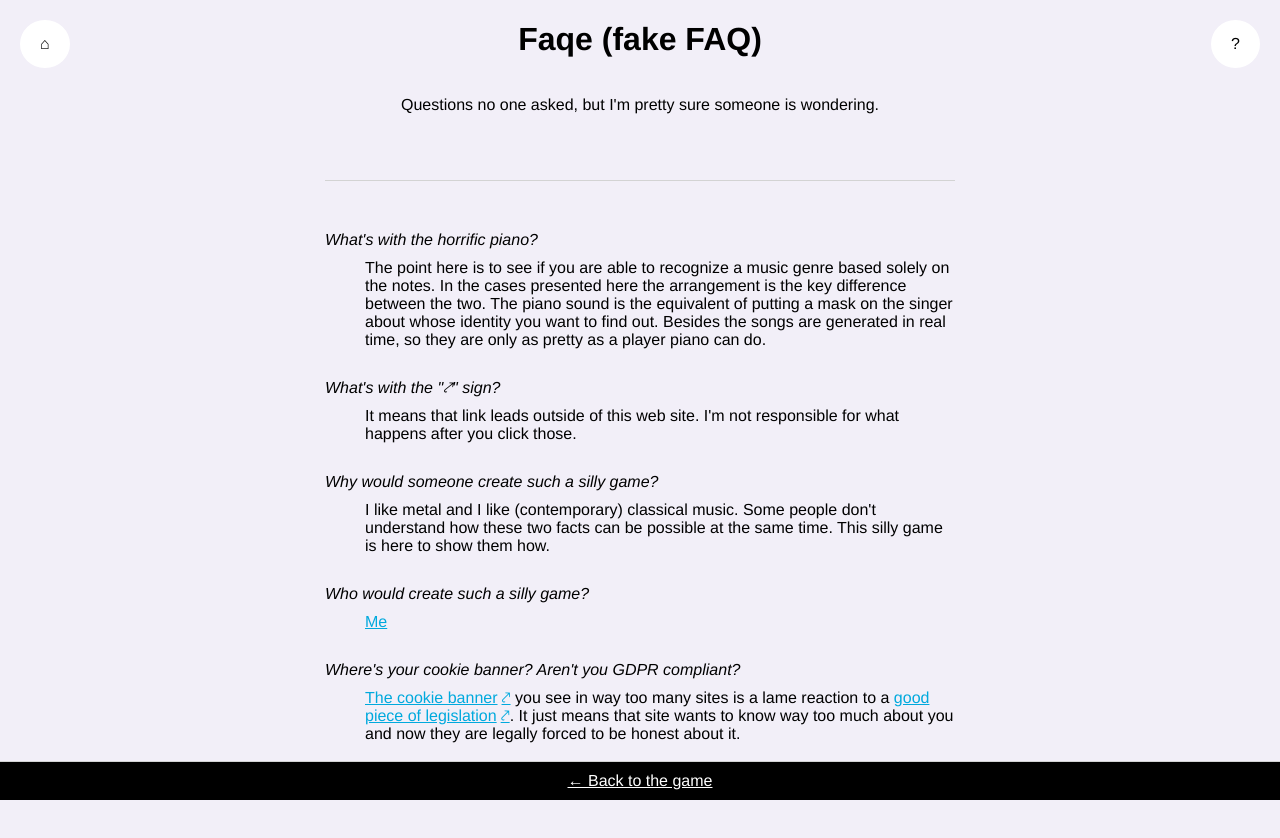
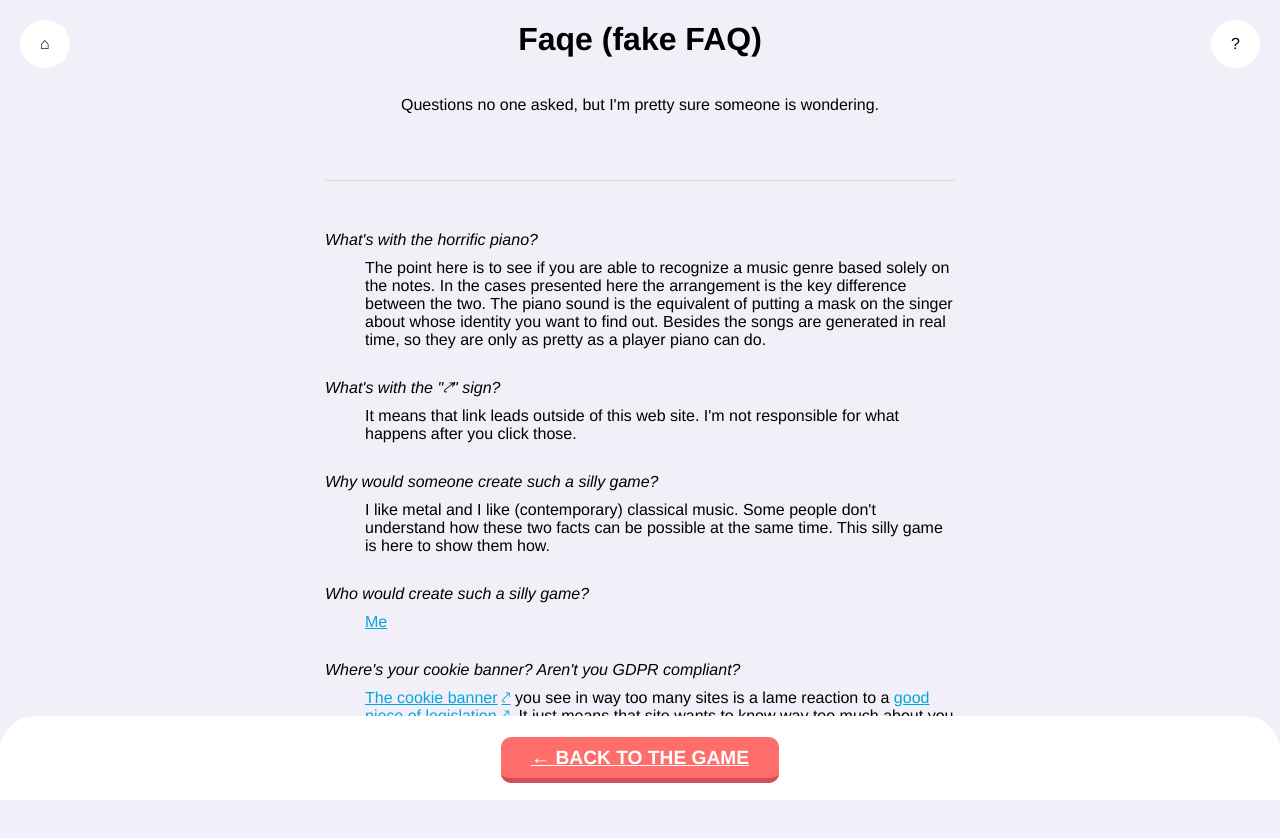
Before and after one commit to regisfrias/metal-or-medal, a SvelteKit app: page /faqe in a window 1280 px wide. Shown: the top 838 px of the page. Built offline with nearby package versions, Linux system fonts and the light colour scheme.

Commit message:
Make faqe page footer style consistent with the home.

```diff
--- a/src/app.css
+++ b/src/app.css
@@ -54,7 +54,7 @@ a {
   margin-left: 0.25rem;
 }
 
-button {
+button, .button {
   background-color: var(--white);
   color: var(--black);
   border: 1px solid var(--light-gray);
@@ -68,12 +68,12 @@ button {
   transition: background-color var(--fast), color var(--fast);
 }
 
-button:hover {
+button:hover, .button:hover {
   background-color: var(--blue);
   color: var(--white);
 }
 
-button:active {
+button:active, .button:active {
   background-color: var(--blue-dark);
 }
 
@@ -169,6 +169,17 @@ button:active {
   top: -2px;
 }
 
+.footer {
+  position: fixed;
+  bottom: 0;
+  left: 0;
+  right: 0;
+  background-color: var(--white);
+  border-top-left-radius: var(--border-radius-lg);
+  border-top-right-radius: var(--border-radius-lg);
+  z-index: 2;
+}
+
 @media screen and (min-width: 690px) {
   .wrapper {
     margin: 0 auto;
--- a/src/routes/faqe/+page.svelte
+++ b/src/routes/faqe/+page.svelte
@@ -27,8 +27,10 @@
   <dd><a href="https://duckduckgo.com/?q=cookie+banner&t=brave&ia=web" class="external_link">The cookie banner</a> you see in way too many sites is a lame reaction to a <a href="https://en.wikipedia.org/wiki/General_Data_Protection_Regulation" class="external_link">good piece of legislation</a>. It just means that site wants to know way too much about you and now they are legally forced to be honest about it.</dd>
 </dl>
 
-<footer>
-  <a href="/">← Back to the game</a>
+<footer class="footer">
+  <p>
+    <a class="button button--volume" href="/">← Back to the game</a>
+  </p>
 </footer>
 
 <style>
@@ -46,17 +48,7 @@
   }
 
   footer {
-    border-top: 1px solid lightgray;
-    background-color: black;
-    padding: 10px 0;
     text-align: center;
-    position: fixed;
-    bottom: 0;
-    left: 0;
-    width: 100%;
-  }
-
-  footer a {
-    color: white;
+    padding: var(--padding-sm);
   }
 </style>
```
Also changed, not shown: src/lib/Sheet.svelte (+0 -11 lines).
